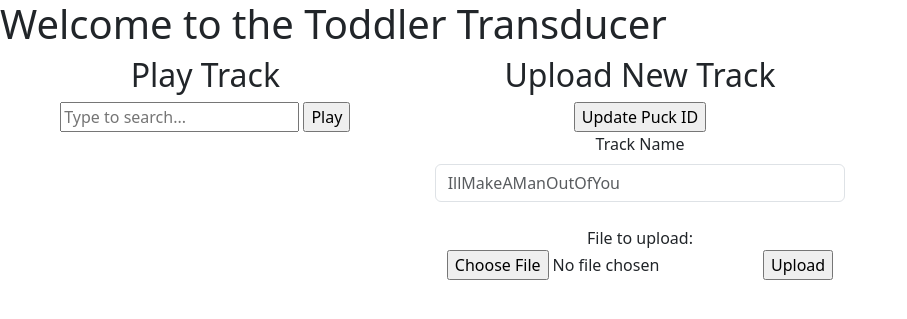
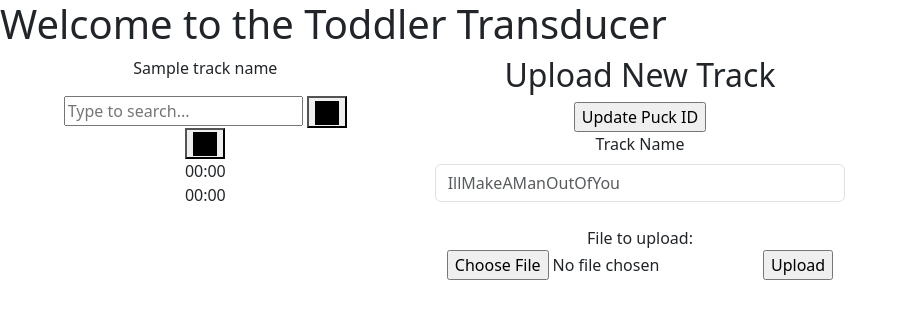
Before and after one commit to EchoDel/ToddlerTransducer, a Flask app: template src/toddler_transducer/web_ui/templates/index.html in a window 1280 px wide. Shown: the top 319 px of the page, without its empty margins (0-907 px from the left). Run offline with Flask 3, Linux system fonts and the light colour scheme; the template is opened without the code that fills it: most values are stand-ins (such as "Sample title", 1, 10 or a date in 2020).

Commit message:
Started the player in browser

```diff
--- a/src/toddler_transducer/web_ui/templates/index.html
+++ b/src/toddler_transducer/web_ui/templates/index.html
@@ -6,6 +6,7 @@
 
     <link href="https://cdn.jsdelivr.net/npm/bootstrap@5.3.0/dist/css/bootstrap.min.css"
           rel="stylesheet">
+    <link href="{{ url_for('static', filename='player.css') }}" rel="stylesheet">
     <script src="https://cdn.jsdelivr.net/npm/bootstrap@5.3.0/dist/js/bootstrap.bundle.min.js"></script>
 </head>
 <body>
@@ -13,18 +14,58 @@
     <h1>Welcome to the Toddler Transducer</h1>
     <div class="row">
         <div class="col-4" style="text-align: center;">
-            <h2>Play Track</h2>
+<!--            <div class="row">-->
+<!--                <h2>Play Track</h2>-->
+<!--                <form action="/play_track" method="post">-->
+
+<!--                    <input list="audio_track_options" name="AudioTrackName" id="AudioTrackName" placeholder="Type to search...">-->
+<!--                    <datalist id="audio_track_options">-->
+<!--                        {% for track in playable_tracks %}-->
+<!--                            <option value= "{{track}}" SELECTED>{{track}}</option>"-->
+<!--                        {% endfor %}-->
+<!--                    </datalist>-->
+
+<!--                    <input type="submit" name="PlayTrack" value="Play">-->
+<!--                </form>-->
+<!--            </div>-->
+            <div class="row">
+                <div class="player">
+                    <div class="player-track-meta">
+                        <p>{{track_name}}</p>
+                    </div>
+                    <div class="player-controls">
                         <form action="/play_track" method="post">
-
                             <input list="audio_track_options" name="AudioTrackName" id="AudioTrackName" placeholder="Type to search...">
                             <datalist id="audio_track_options">
                                 {% for track in playable_tracks %}
                                     <option value= "{{track}}" SELECTED>{{track}}</option>"
                                 {% endfor %}
                             </datalist>
+                            <button type="submit" class="GFG">
+                                <div class="player-icon-play">
+                                    <svg xmlns="https://www.w3.org/2000/svg" width="24" height="24" viewBox="0 0 24 24"><title>play</title>
+                                        {{play_status_icon|safe}}
+                                        <rect class="icon-container" width="24" height="24"/></svg>
+                                </div>
+                            </button>
+                        </form>
 
-                <input type="submit" name="PlayTrack" value="Play">
-            </form>
+                        <button class="player-play-btn" role="button" aria-label="Play" data-playing="false">
+                            <div class="player-icon-pause hidden">
+                                <svg xmlns="http://www.w3.org/2000/svg" width="24" height="24" viewBox="0 0 24 24"><title>pause</title>
+                                    <g><rect  class="icon-pause" x="6" y="3.26" width="4" height="17.48"/><rect class="icon-pause" x="14" y="3.26" width="4" height="17.48"/></g><rect class="icon-container" width="24" height="24"/></svg>
+                            </div>
+                        </button>
+                        <div class="player-timeline">
+                          <span class="player-time player-time-current">00:00</span>
+                          <div class="player-progress">
+                              <div class="player-progress-filled"></div>
+                          </div>
+                          <span class="player-time player-time-duration">00:00</span>
+                        </div>
+                    </div>
+                </div>
+            </div>
         </div>
         <div class="col-4" style="text-align: center;">
             <h2>Upload New Track</h2>
```
Also changed, not shown: src/toddler_transducer/audio.py (+15 -1 lines), src/toddler_transducer/web_ui/root.py (+21 -5 lines), README.md. Lines whose indentation alone changed are shown as unchanged.
